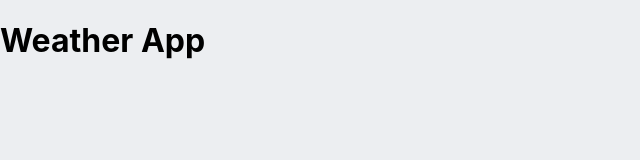
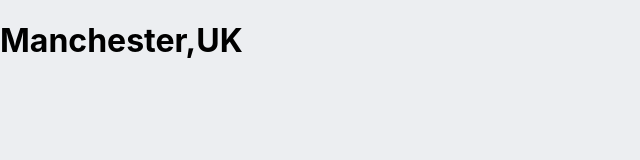
Before and after one commit to PerryBaran/weather-app-sarahlmoran, a React (Create React App) app: page / in a window 1280 px wide. Shown: the top 160 px of the page, without its empty margins (0-640 px from the left). Built offline with nearby package versions, Linux system fonts and the light colour scheme.

Commit message:
Addition of location details

```diff
--- a/src/components/App.js
+++ b/src/components/App.js
@@ -1,10 +1,16 @@
 import "../styles/App.css";
 import React from "react";
+import LocationDetails from "./locationDetails";
 
-function App() {
+function App(props) {
   return (
-    <div className="prop">
-      <h1>Weather App</h1>
+    <div className="App">
+      <LocationDetails
+        // eslint-disable-next-line react/destructuring-assignment, react/prop-types
+        city={props.location.city}
+        // eslint-disable-next-line react/destructuring-assignment, react/prop-types
+        country={props.location.country}
+      />
     </div>
   );
 }
--- a/src/components/locationDetails.js
+++ b/src/components/locationDetails.js
@@ -1 +1,9 @@
 import React from "react";
+
+function LocationDetails(props) {
+  // eslint-disable-next-line react/prop-types
+  const { city, country } = props;
+  return <h1>{`${city},${country}`}</h1>;
+}
+
+export default LocationDetails;
--- a/src/index.js
+++ b/src/index.js
@@ -2,10 +2,11 @@ import React from "react";
 import ReactDOM from "react-dom/client";
 import "./styles/index.css";
 import App from "./components/App";
+import forecast from "./data/forecast.json";
 
 const root = ReactDOM.createRoot(document.getElementById("root"));
 root.render(
   <React.StrictMode>
-    <App />
+    <App location={forecast.location} />
   </React.StrictMode>
 );
```
